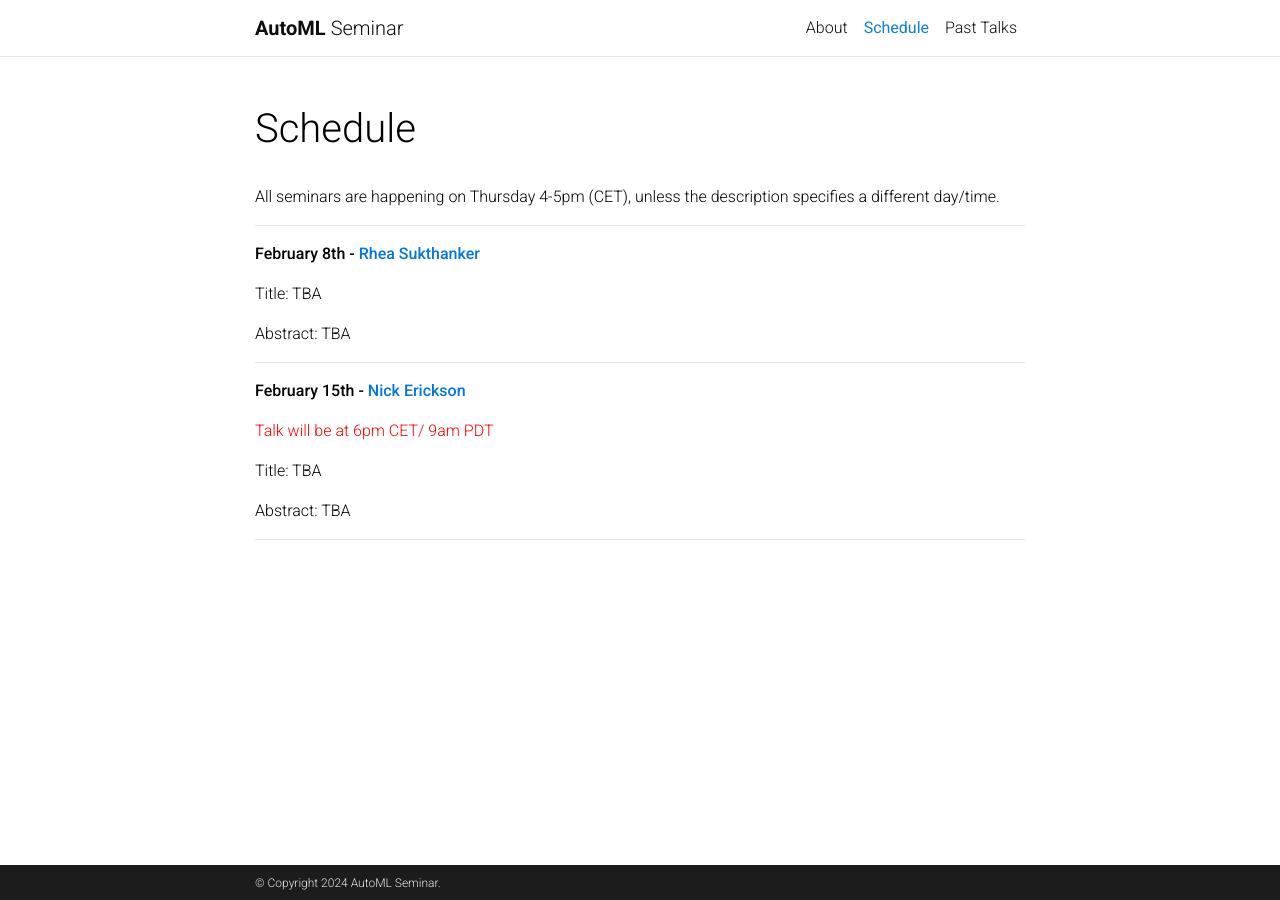
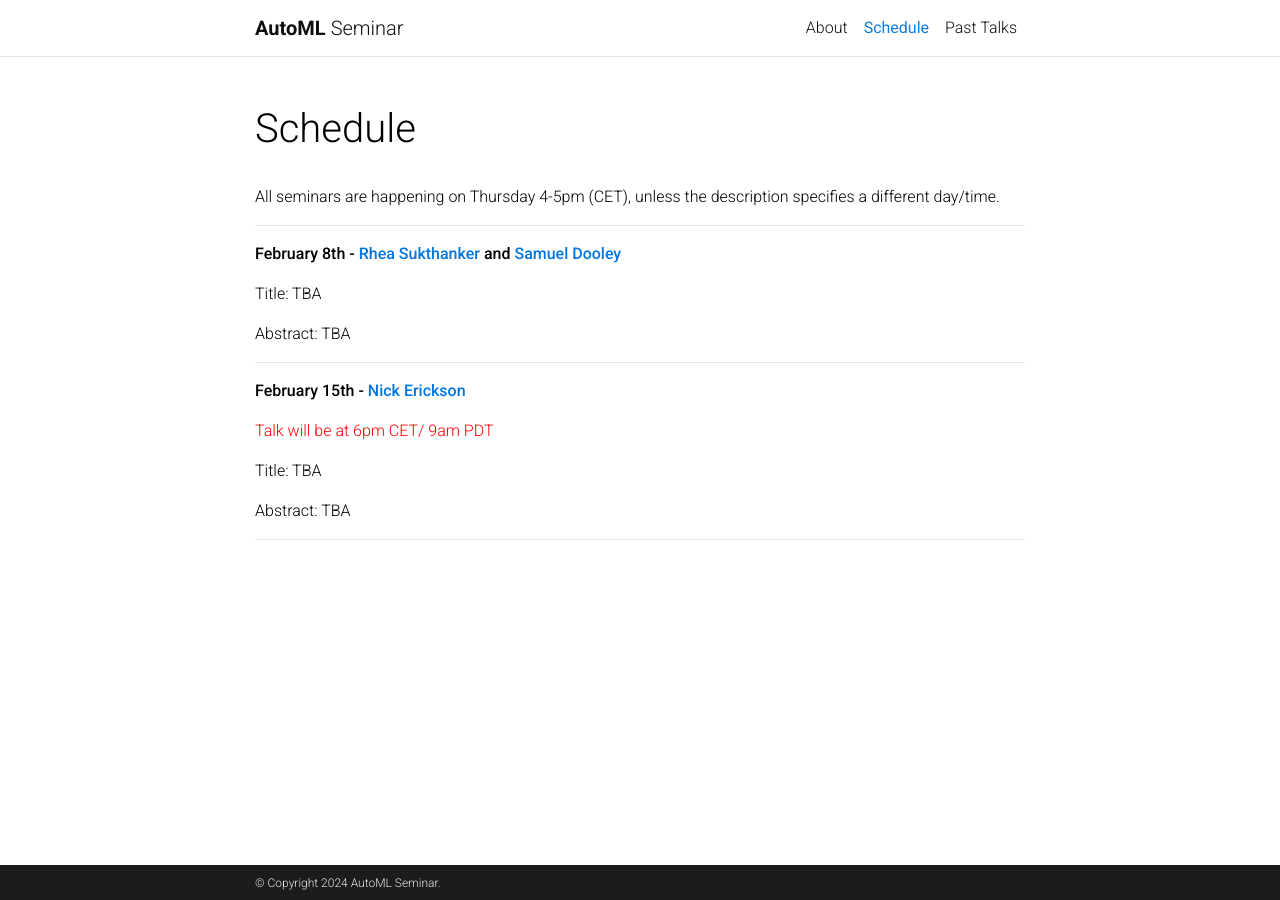
Before and after one commit to AutoML-Seminars/AutoML-Seminars.github.io, a Jekyll site: the page built from _pages/schedule.md, in a window 1280 px wide. Built offline with Jekyll 4.4.1, drawn with Linux system fonts in a browser that asks for light colours; comment, search, counter and statistics services are not loaded; a style sheet for code colours, icons or effects is not loaded.

Commit message:
Update schedule.md

```diff
--- a/_pages/schedule.md
+++ b/_pages/schedule.md
@@ -13,7 +13,7 @@ All seminars are happening on Thursday 4-5pm (CET), unless the description speci
 ---------
 
 
-**February 8th - [Rhea Sukthanker](https://rheasukthanker.github.io/)**
+**February 8th - [Rhea Sukthanker](https://rheasukthanker.github.io/) and [Samuel Dooley](http://spamueldooley.com)**
 
 Title: TBA
 
```
